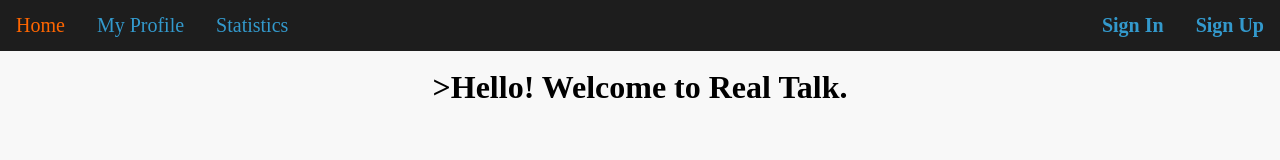
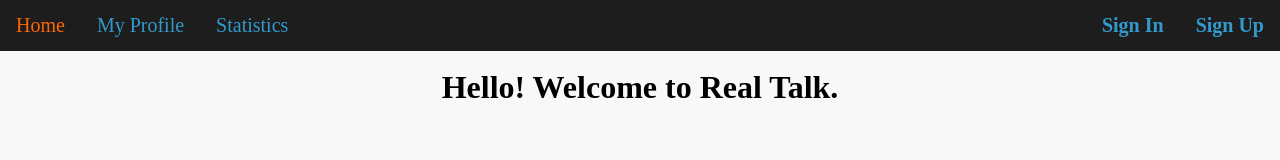
Before and after one commit to tforrest/real-talk, a plain HTML site: page website/index.html in a window 1280 px wide. Drawn offline with Linux system fonts and the light colour scheme.

Commit message:
remove >

```diff
--- a/website/index.html
+++ b/website/index.html
@@ -20,7 +20,7 @@
   <body>
 
     <div class="main">
-      <h1>>Hello! Welcome to Real Talk.</h1>
+      <h1>Hello! Welcome to Real Talk.</h1>
 
     </div>
   </body>
```
